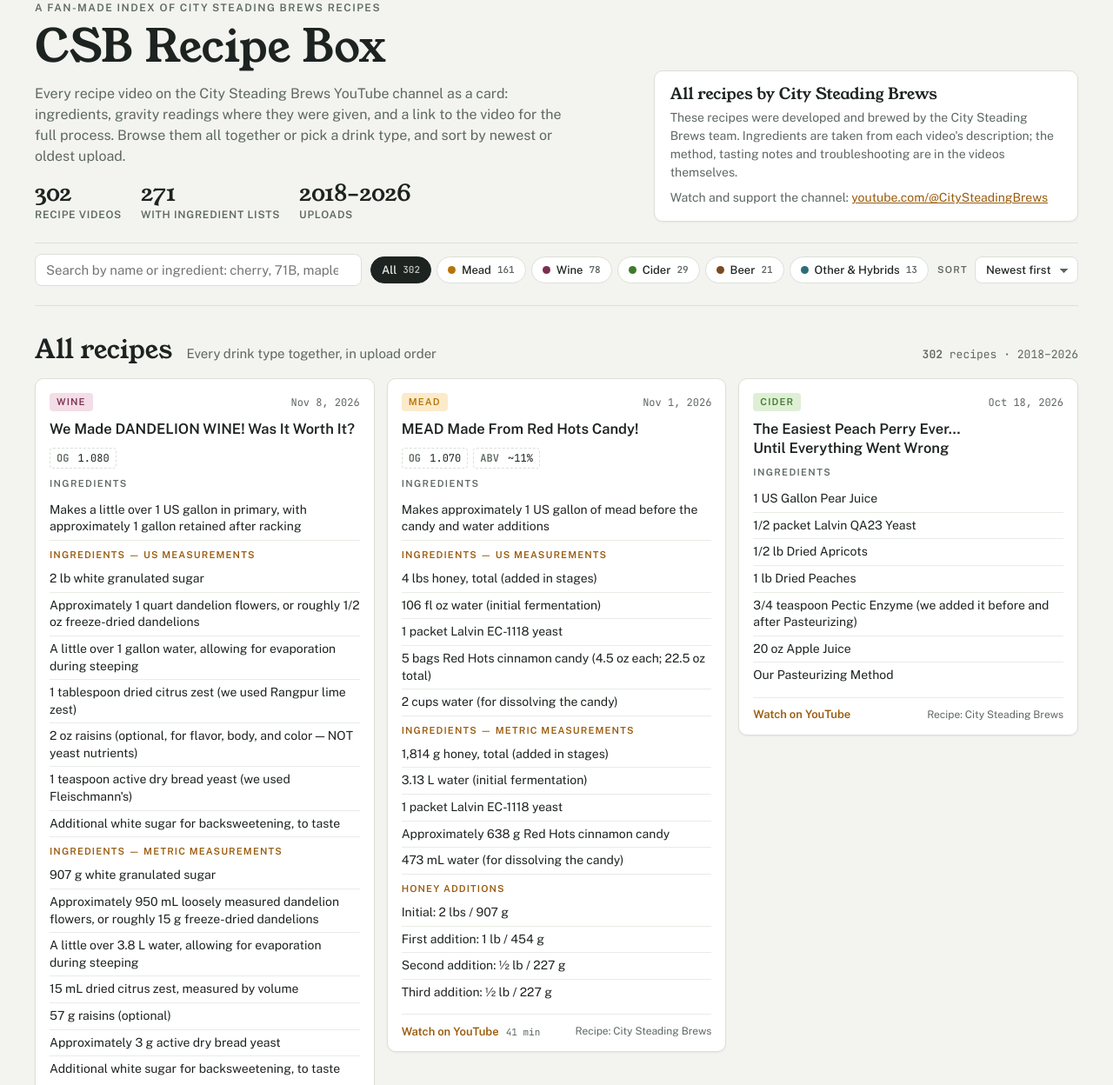
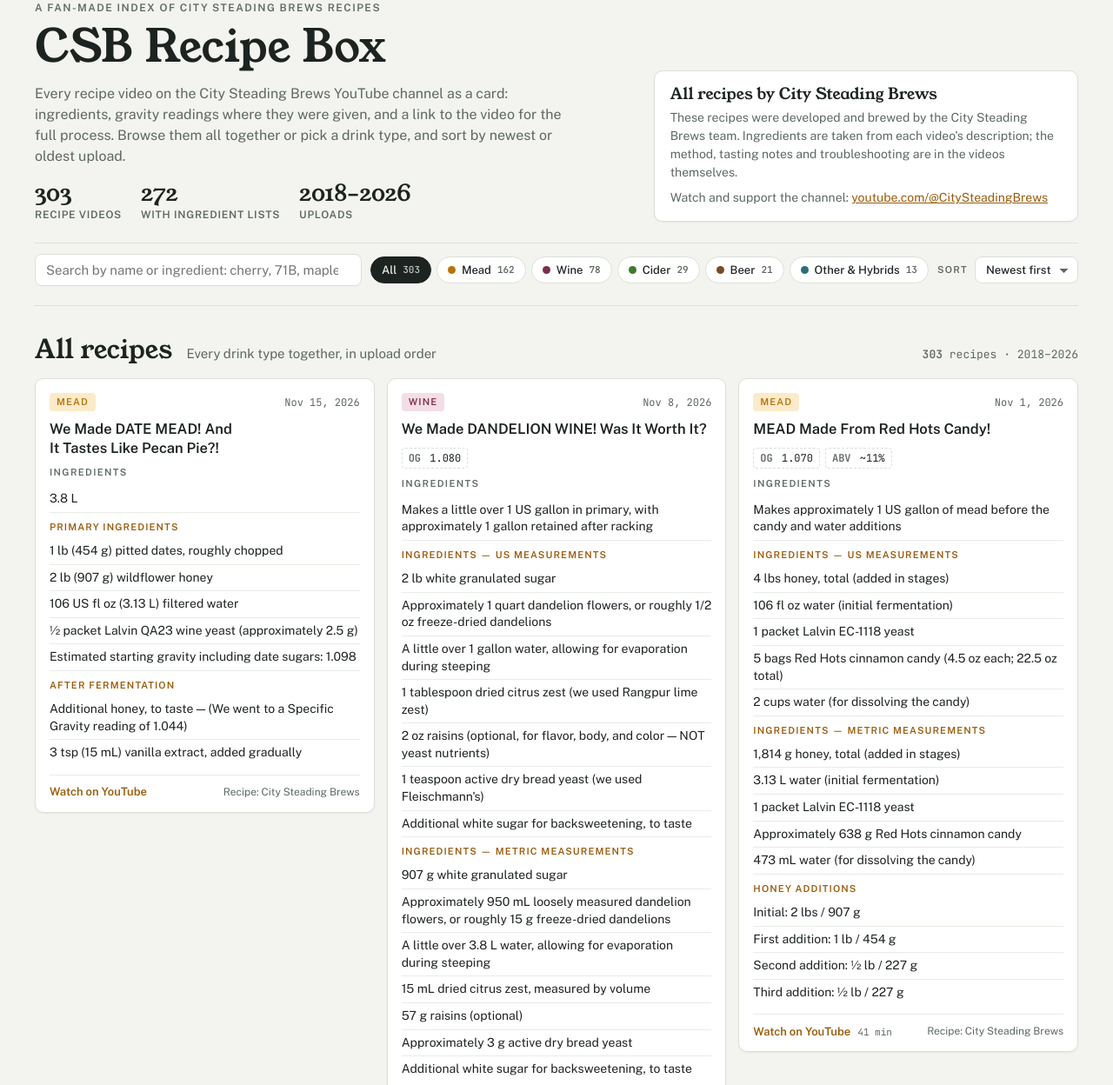
Before and after one commit to vasurveyor/homebrews, a plain HTML site: page index.html in a window 1280 px wide. Shown: the part 116-1364 px from the top of the page at 87% size. Drawn offline with nearby package versions, Linux system fonts and the light colour scheme.

Commit message:
Add new CSB recipe card(s): We Made DATE MEAD! And It Tastes Like Pecan Pie?!

```diff
--- a/index.html
+++ b/index.html
@@ -104,8 +104,8 @@ h4{font:600 11px/1 var(--body);letter-spacing:.12em;text-transform:uppercase;col
       <h1>CSB Recipe Box</h1>
       <p class="lede">Every recipe video on the City Steading Brews YouTube channel as a card: ingredients, gravity readings where they were given, and a link to the video for the full process. Browse them all together or pick a drink type, and sort by newest or oldest upload.</p>
       <div class="nums">
-        <div><b>302</b>recipe videos</div>
-        <div><b>271</b>with ingredient lists</div>
+        <div><b>303</b>recipe videos</div>
+        <div><b>272</b>with ingredient lists</div>
         <div><b>2018–2026</b>uploads</div>
       </div>
     </div>
@@ -118,13 +118,17 @@ h4{font:600 11px/1 var(--body);letter-spacing:.12em;text-transform:uppercase;col
 
   <div class="bar" role="search">
     <div class="search"><label for="q" class="eyebrow" style="position:absolute;left:-9999px">Search recipes</label><input id="q" type="search" placeholder="Search by name or ingredient: cherry, 71B, maple…" autocomplete="off"></div>
-    <div class="chips" id="chips"><button type="button" class="chip" data-f="all" aria-pressed="true">All<span class="n">302</span></button><button type="button" class="chip" data-f="mead" aria-pressed="false"><i class="dot t-mead"></i>Mead<span class="n">161</span></button><button type="button" class="chip" data-f="wine" aria-pressed="false"><i class="dot t-wine"></i>Wine<span class="n">78</span></button><button type="button" class="chip" data-f="cider" aria-pressed="false"><i class="dot t-cider"></i>Cider<span class="n">29</span></button><button type="button" class="chip" data-f="beer" aria-pressed="false"><i class="dot t-beer"></i>Beer<span class="n">21</span></button><button type="button" class="chip" data-f="other" aria-pressed="false"><i class="dot t-other"></i>Other & Hybrids<span class="n">13</span></button></div>
+    <div class="chips" id="chips"><button type="button" class="chip" data-f="all" aria-pressed="true">All<span class="n">303</span></button><button type="button" class="chip" data-f="mead" aria-pressed="false"><i class="dot t-mead"></i>Mead<span class="n">162</span></button><button type="button" class="chip" data-f="wine" aria-pressed="false"><i class="dot t-wine"></i>Wine<span class="n">78</span></button><button type="button" class="chip" data-f="cider" aria-pressed="false"><i class="dot t-cider"></i>Cider<span class="n">29</span></button><button type="button" class="chip" data-f="beer" aria-pressed="false"><i class="dot t-beer"></i>Beer<span class="n">21</span></button><button type="button" class="chip" data-f="other" aria-pressed="false"><i class="dot t-other"></i>Other & Hybrids<span class="n">13</span></button></div>
     <label class="sortwrap"><span>Sort</span><select class="sort" id="sort" aria-label="Sort recipes by upload date"><option value="new">Newest first</option><option value="old">Oldest first</option></select></label>
     <p class="status" id="status" aria-live="polite"></p>
   </div>
 
-  <section class="drink" id="mead" data-k="mead"><div class="shead"><h2>Mead</h2><p>Honey wines, melomels, cysers, metheglins and more</p><span class="count"><b class="shown">161</b> recipes · 2018–2026</span></div>
-<div class="grid"><article class="card" id="v-SP9adI1mLoA" data-date="2026-11-01" data-s="mead made from red hots candy! makes approximately 1 us gallon of mead before the candy and water additions 4 lbs honey, total (added in stages) 106 fl oz water (initial fermentation) 1 packet lalvin ec-1118 yeast 5 bags red hots cinnamon candy (4.5 oz each; 22.5 oz total) 2 cups water (for dissolving the candy) 1,814 g honey, total (added in stages) 3.13 l water (initial fermentation) 1 packet lalvin ec-1118 yeast approximately 638 g red hots cinnamon candy 473 ml water (for dissolving the candy) initial: 2 lbs / 907 g first addition: 1 lb / 454 g second addition: ½ lb / 227 g third addition: ½ lb / 227 g">
+  <section class="drink" id="mead" data-k="mead"><div class="shead"><h2>Mead</h2><p>Honey wines, melomels, cysers, metheglins and more</p><span class="count"><b class="shown">162</b> recipes · 2018–2026</span></div>
+<div class="grid"><article class="card" id="v-ff11y2vJ47I" data-date="2026-11-15" data-s="we made date mead! and it tastes like pecan pie?! 3.8 l 1 lb (454 g) pitted dates, roughly chopped 2 lb (907 g) wildflower honey 106 us fl oz (3.13 l) filtered water ½ packet lalvin qa23 wine yeast (approximately 2.5 g) estimated starting gravity including date sugars: 1.098 additional honey, to taste — (we went to a specific gravity reading of 1.044) 3 tsp (15 ml) vanilla extract, added gradually">
+<header><span class="tag t-mead">Mead</span><time datetime="2026-11-15">Nov 15, 2026</time></header>
+<h3>We Made DATE MEAD! And It Tastes Like Pecan Pie?!</h3><h4>Ingredients</h4><ul class="ing"><li>3.8 L</li><li class="sub">Primary ingredients</li><li>1 lb (454 g) pitted dates, roughly chopped</li><li>2 lb (907 g) wildflower honey</li><li>106 US fl oz (3.13 L) filtered water</li><li>½ packet Lalvin QA23 wine yeast (approximately 2.5 g)</li><li>Estimated starting gravity including date sugars: 1.098</li><li class="sub">After fermentation</li><li>Additional honey, to taste — (We went to a Specific Gravity reading of 1.044)</li><li>3 tsp (15 mL) vanilla extract, added gradually</li></ul>
+<footer><a class="watch" href="https://www.youtube.com/watch?v=ff11y2vJ47I" target="_blank" rel="noopener">Watch on YouTube</a><span class="credit">Recipe: City Steading Brews</span></footer>
+</article><article class="card" id="v-SP9adI1mLoA" data-date="2026-11-01" data-s="mead made from red hots candy! makes approximately 1 us gallon of mead before the candy and water additions 4 lbs honey, total (added in stages) 106 fl oz water (initial fermentation) 1 packet lalvin ec-1118 yeast 5 bags red hots cinnamon candy (4.5 oz each; 22.5 oz total) 2 cups water (for dissolving the candy) 1,814 g honey, total (added in stages) 3.13 l water (initial fermentation) 1 packet lalvin ec-1118 yeast approximately 638 g red hots cinnamon candy 473 ml water (for dissolving the candy) initial: 2 lbs / 907 g first addition: 1 lb / 454 g second addition: ½ lb / 227 g third addition: ½ lb / 227 g">
 <header><span class="tag t-mead">Mead</span><time datetime="2026-11-01">Nov 1, 2026</time></header>
 <h3>MEAD Made From Red Hots Candy!</h3><div class="stats"><span><b>OG</b> 1.070</span><span><b>ABV</b> ~11%</span></div><h4>Ingredients</h4><ul class="ing"><li>Makes approximately 1 US gallon of mead before the candy and water additions</li><li class="sub">Ingredients — US Measurements</li><li>4 lbs honey, total (added in stages)</li><li>106 fl oz water (initial fermentation)</li><li>1 packet Lalvin EC-1118 yeast</li><li>5 bags Red Hots cinnamon candy (4.5 oz each; 22.5 oz total)</li><li>2 cups water (for dissolving the candy)</li><li class="sub">Ingredients — Metric Measurements</li><li>1,814 g honey, total (added in stages)</li><li>3.13 L water (initial fermentation)</li><li>1 packet Lalvin EC-1118 yeast</li><li>Approximately 638 g Red Hots cinnamon candy</li><li>473 mL water (for dissolving the candy)</li><li class="sub">Honey additions</li><li>Initial: 2 lbs / 907 g</li><li>First addition: 1 lb / 454 g</li><li>Second addition: ½ lb / 227 g</li><li>Third addition: ½ lb / 227 g</li></ul>
 <footer><a class="watch" href="https://www.youtube.com/watch?v=SP9adI1mLoA" target="_blank" rel="noopener">Watch on YouTube<span>41 min</span></a><span class="credit">Recipe: City Steading Brews</span></footer>
@@ -1376,7 +1380,7 @@ h4{font:600 11px/1 var(--body);letter-spacing:.12em;text-transform:uppercase;col
     if(filter==='all'){secs.forEach(function(sec){sec.hidden=true;}); total=count(allSec,true);}
     else{allSec.hidden=true; secs.forEach(function(sec){total+=count(sec,filter===sec.dataset.k);});}
     empty.hidden=total>0;
-    status.textContent=(term||filter!=='all')?('Showing '+total+' of 302 recipes'+(term?' matching "'+q.value.trim()+'"':'')+'.'):'';
+    status.textContent=(term||filter!=='all')?('Showing '+total+' of 303 recipes'+(term?' matching "'+q.value.trim()+'"':'')+'.'):'';
   }
   function setFilter(f,scroll){filter=f;
     chips.forEach(function(c){c.setAttribute('aria-pressed',String(c.dataset.f===f));});
```
Also changed, not shown: .github/csb-flagged.json, .github/csb-seen.json.
